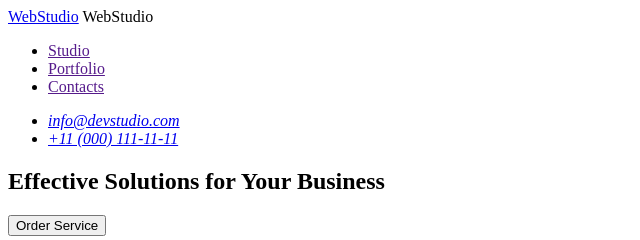
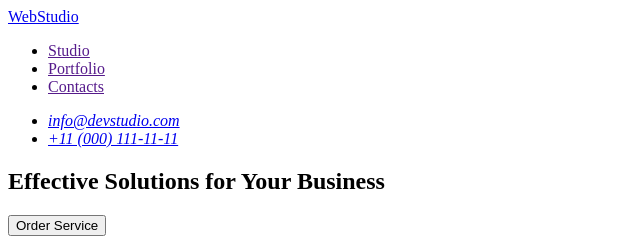
Before and after one commit to OksanaKravtsiv93/goit-markup-hw-01, a plain HTML site: page index.html in a window 1280 px wide. Shown: the top 240 px of the page, 0-640 px from the left. Drawn offline with Linux system fonts and the light colour scheme.

Commit message:
Update index.html

```diff
--- a/index.html
+++ b/index.html
@@ -9,7 +9,7 @@
 <body>
     <header>
         <nav>
-            <a href="./index.html">WebStudio</a> WebStudio
+            <a href="./index.html">WebStudio</a>
             <ul>
                <li>
                 <a href="">Studio</a></li>
```
